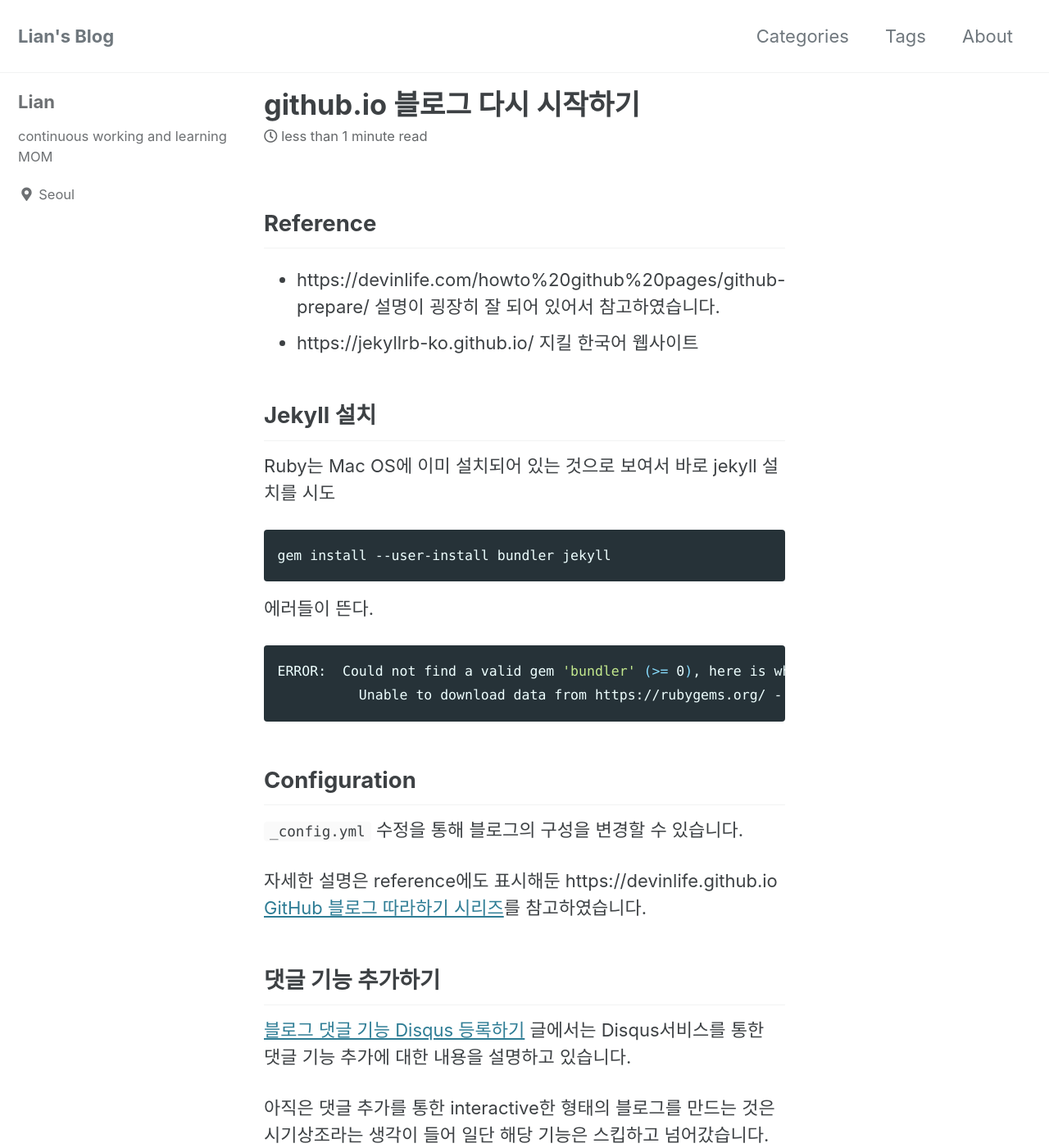
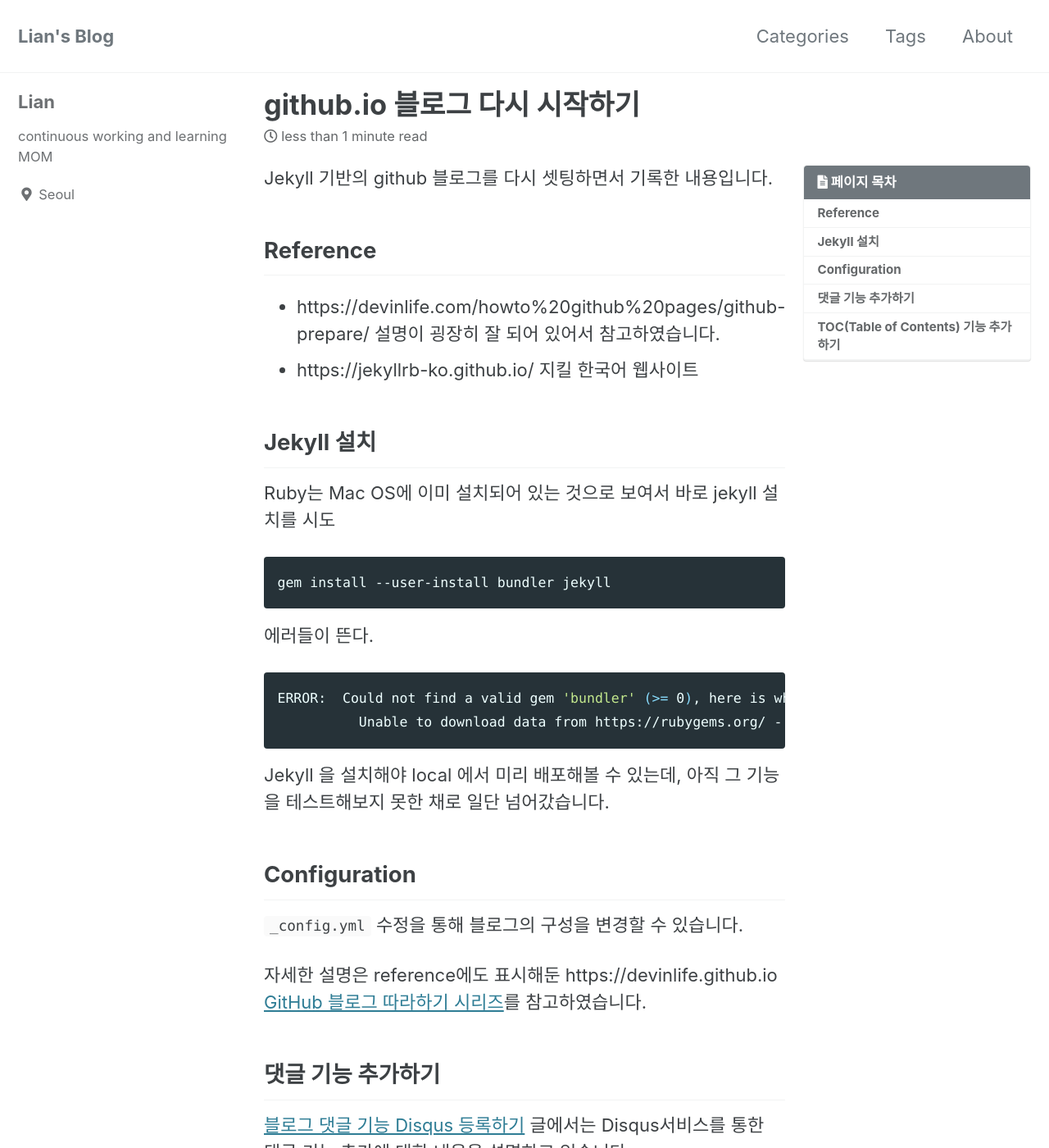
Before and after one commit to hwyum/hwyum.github.io, a Jekyll site: the page built from _posts/2021-12-31-github블로그 다시 셋팅.md, in a window 1280 px wide and 1400 px high. Shown: the whole window at 82% size. Built offline with Jekyll 4.4.1, drawn with Linux system fonts in a browser that asks for light colours; cached includes are drawn as plain includes.

Commit message:
TOC related configurations are appended to yml

````diff
--- a/_posts/2021-12-31-github블로그 다시 셋팅.md
+++ b/_posts/2021-12-31-github블로그 다시 셋팅.md
@@ -5,11 +5,14 @@ categories:
   - Blog
 tags:
   - Blog
+toc: true
+toc_sticky: true
+toc_label: "페이지 목차"
 ---
 
 
 
-
+Jekyll 기반의 github 블로그를 다시 셋팅하면서 기록한 내용입니다.
 
 ## Reference
 
@@ -34,6 +37,8 @@ gem install --user-install bundler jekyll
 ERROR:  Could not find a valid gem 'bundler' (>= 0), here is why:
           Unable to download data from https://rubygems.org/ - timed out (https://rubygems.org/specs.4.8.gz)
 ```
+
+Jekyll 을 설치해야 local 에서 미리 배포해볼 수 있는데, 아직 그 기능을 테스트해보지 못한 채로 일단 넘어갔습니다.
 
 
 
````
